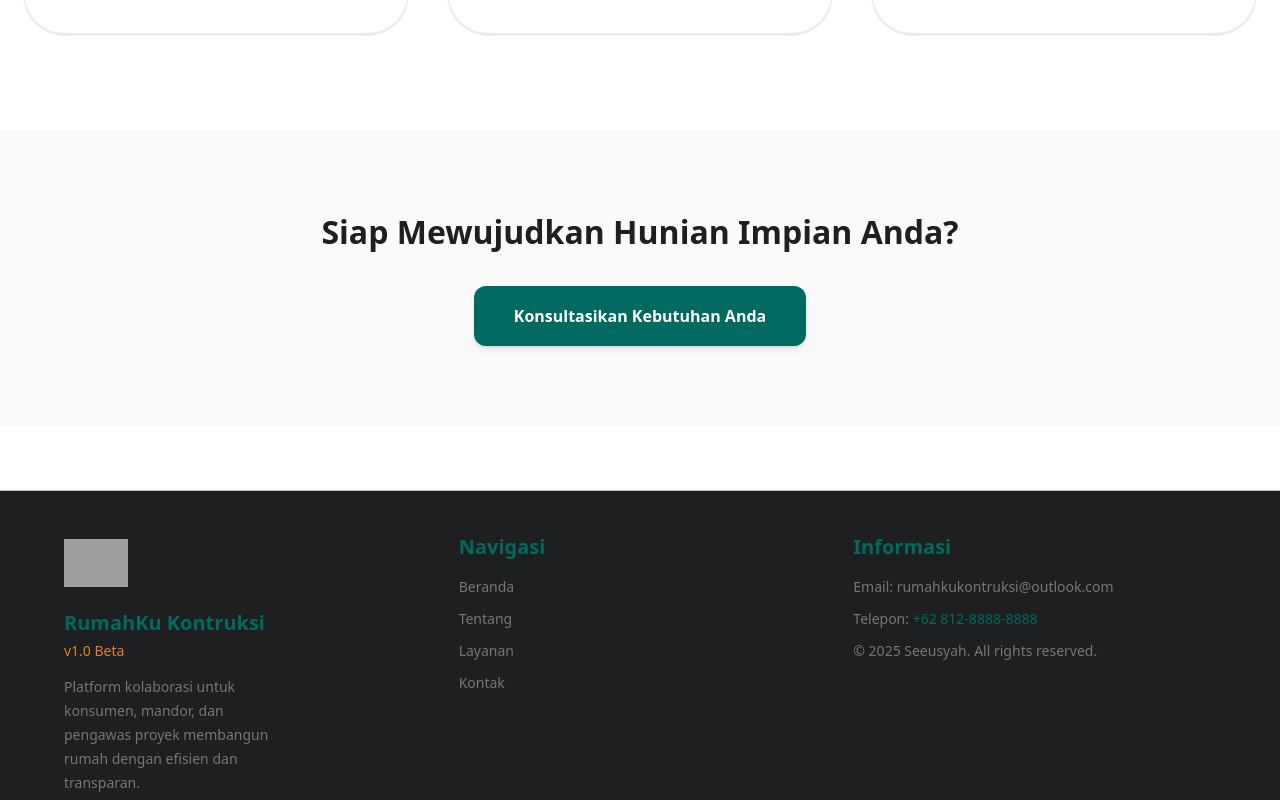
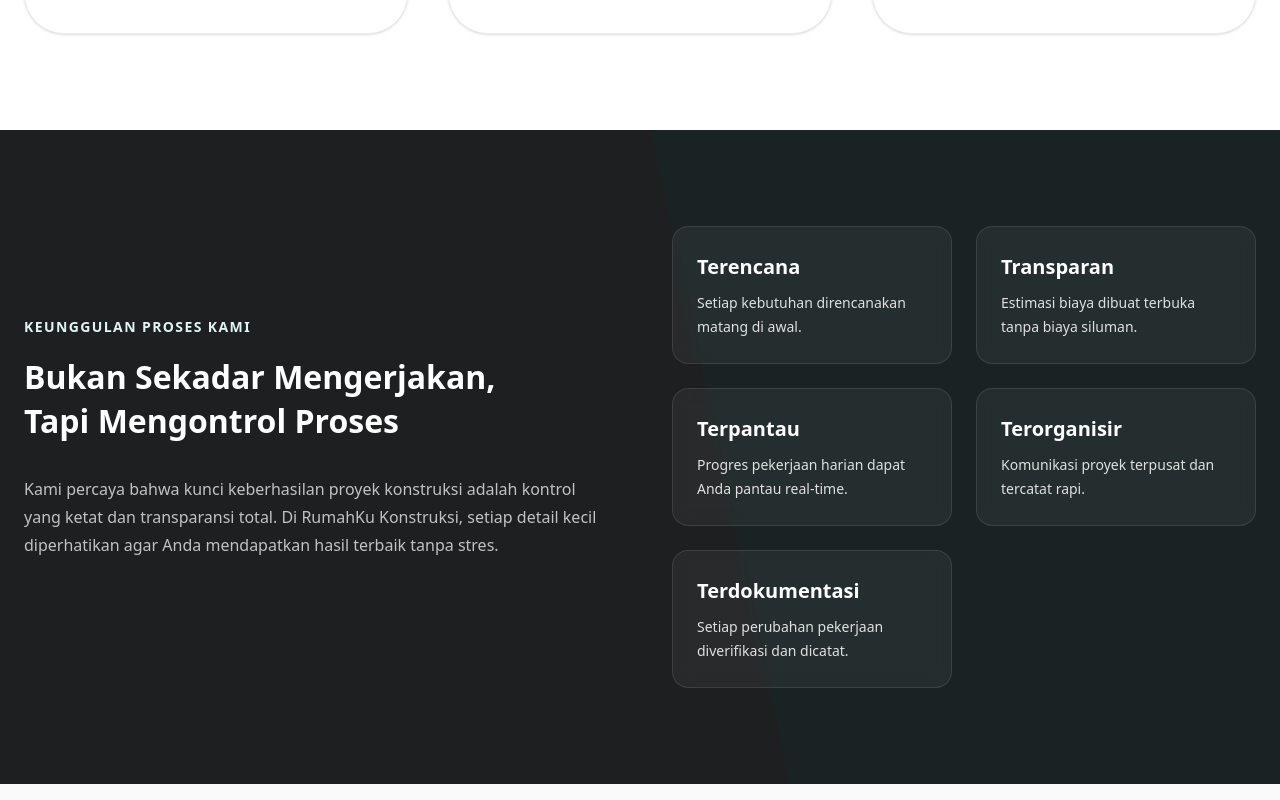
Before and after one commit to syahputrawork98-sketch/RKK-RumahKuKontruksi, a React (Vite) app in the folder client/: page /layanan in a window 1280 px wide. Shown: the part 1500-2300 px from the top of the page. Built offline with nearby package versions, Linux system fonts and the light colour scheme; grey boxes are pictures that could not be loaded.

Commit message:
feat(client): add PUB2-007 layanan value section

```diff
--- a/client/src/modules/guest/pages/Layanan.jsx
+++ b/client/src/modules/guest/pages/Layanan.jsx
@@ -125,7 +125,65 @@ const Layanan = () => {
                 </div>
             </section>
 
-            {/* CTA Section */}
+            {/* Process/Value Section */}
+            <section className="py-24 px-6 bg-neutral-100 text-neutral-10 overflow-hidden relative">
+                {/* Decorative background shape */}
+                <div className="absolute top-0 right-0 w-[50%] h-full bg-primary-pressed/10 skew-x-12 transform translate-x-20"></div>
+
+                <div className="container mx-auto max-w-7xl relative z-10">
+                    <div className="flex flex-col lg:flex-row gap-16 items-center">
+                        <div className="lg:w-1/2">
+                            <motion.span
+                                className="text-primary-surface text-m-bold uppercase tracking-widest mb-4 block"
+                                initial={{ opacity: 0 }}
+                                whileInView={{ opacity: 1 }}
+                                viewport={{ once: true }}
+                            >
+                                Keunggulan Proses Kami
+                            </motion.span>
+                            <motion.h2
+                                className="text-heading-l-bold md:text-display mb-8 leading-tight"
+                                initial={{ opacity: 0, x: -30 }}
+                                whileInView={{ opacity: 1, x: 0 }}
+                                viewport={{ once: true }}
+                            >
+                                Bukan Sekadar Mengerjakan, <br /> Tapi Mengontrol Proses
+                            </motion.h2>
+                            <motion.p
+                                className="text-l-regular text-neutral-50 mb-10 leading-relaxed"
+                                initial={{ opacity: 0 }}
+                                whileInView={{ opacity: 1 }}
+                                viewport={{ once: true }}
+                                transition={{ delay: 0.2 }}
+                            >
+                                Kami percaya bahwa kunci keberhasilan proyek konstruksi adalah kontrol yang ketat dan transparansi total. Di RumahKu Konstruksi, setiap detail kecil diperhatikan agar Anda mendapatkan hasil terbaik tanpa stres.
+                            </motion.p>
+                        </div>
+
+                        <div className="lg:w-1/2 grid grid-cols-1 md:grid-cols-2 gap-6">
+                            {[
+                                { title: "Terencana", desc: "Setiap kebutuhan direncanakan matang di awal." },
+                                { title: "Transparan", desc: "Estimasi biaya dibuat terbuka tanpa biaya siluman." },
+                                { title: "Terpantau", desc: "Progres pekerjaan harian dapat Anda pantau real-time." },
+                                { title: "Terorganisir", desc: "Komunikasi proyek terpusat dan tercatat rapi." },
+                                { title: "Terdokumentasi", desc: "Setiap perubahan pekerjaan diverifikasi dan dicatat." },
+                            ].map((item, index) => (
+                                <motion.div
+                                    key={index}
+                                    className="bg-white/5 backdrop-blur-sm border border-white/10 p-6 rounded-2xl"
+                                    initial={{ opacity: 0, y: 20 }}
+                                    whileInView={{ opacity: 1, y: 0 }}
+                                    transition={{ delay: index * 0.1 }}
+                                    viewport={{ once: true }}
+                                >
+                                    <h4 className="text-heading-s-bold text-white mb-2">{item.title}</h4>
+                                    <p className="text-m-regular text-neutral-40">{item.desc}</p>
+                                </motion.div>
+                            ))}
+                        </div>
+                    </div>
+                </div>
+            </section>
             <section className="py-20 px-4 bg-neutral-20">
                 <div className="container mx-auto text-center">
                     <h2 className="text-heading-l-bold mb-8 text-neutral-100">Siap Mewujudkan Hunian Impian Anda?</h2>
```
